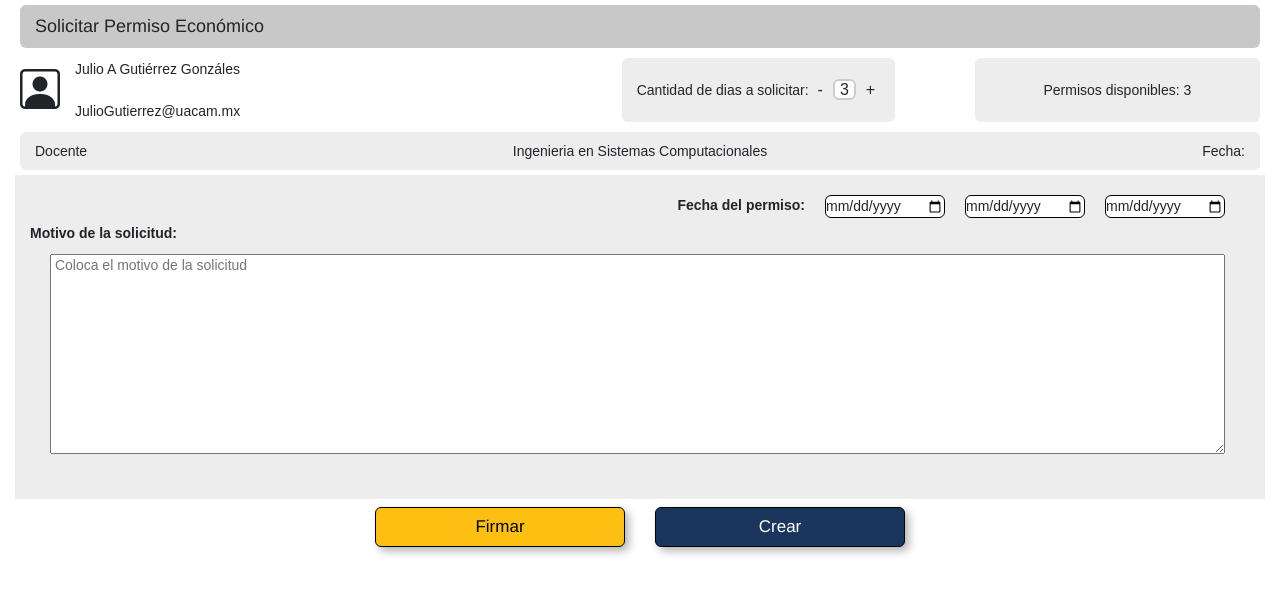
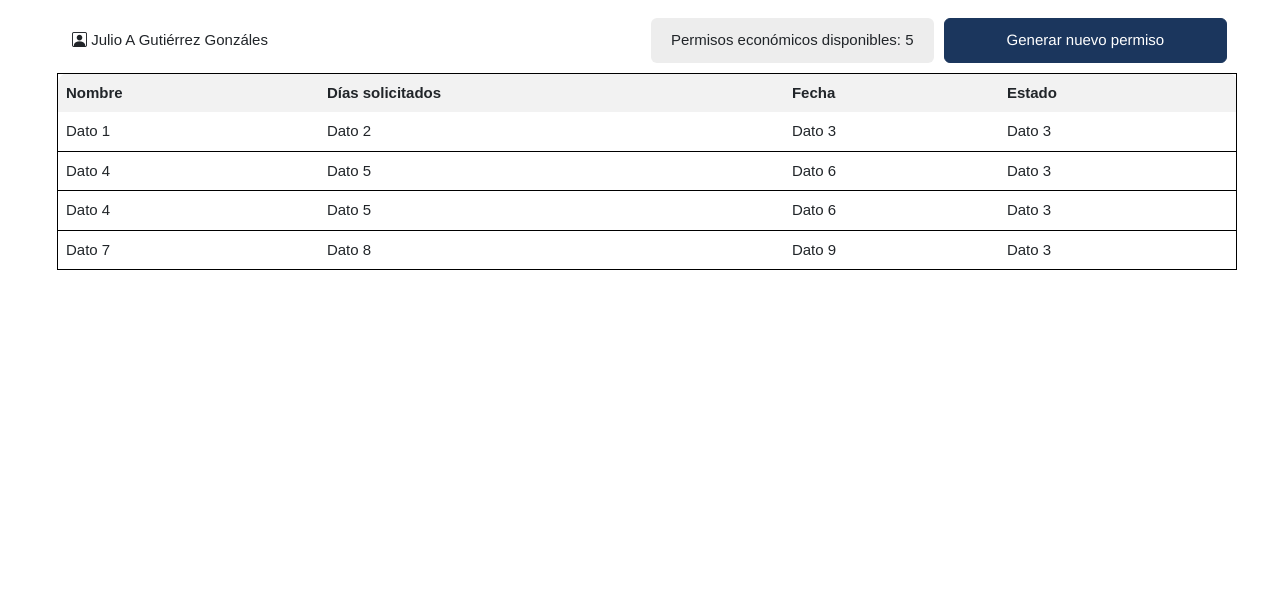
Before and after one commit to MiguelHern/front-zeleris, a Vue app: page / in a window 1280 px wide. Shown: the top 594 px of the page. Built offline with nearby package versions, Linux system fonts and the light colour scheme.

Commit message:
He agregadp la pagina de inicio del docente

```diff
--- a/src/App.vue
+++ b/src/App.vue
@@ -2,10 +2,13 @@
 
 import Header__docente from "@/components/header__docente.vue";
 import GeneEcoPer_docente from "@/components/geneEcoPer_docente.vue";
+import Home_teacher from "@/components/home_teacher.vue";
 </script>
 
 <template>
-  <gene-eco-per_docente></gene-eco-per_docente>
+
+  <Home_teacher></Home_teacher>
+
 </template>
 
 <style scoped>
--- /dev/null
+++ b/src/components/home_teacher.vue
@@ -0,0 +1,237 @@
+<template>
+    <section>
+        <div id="cuerpo">
+            <div class="fillingArea">
+
+                <div class="applicantDetails">
+                    <div id="nameMail">
+                        <label> <i class="bi bi-person-square"></i> Julio A Gutiérrez Gonzáles</label>
+                    </div>
+                    <div id="permitDate"> Permisos económicos disponibles: 5</div>
+                    <button class="button_generate"> Generar nuevo permiso </button>
+                </div>
+
+                <table>
+                    <thead>
+                        <tr>
+                            <th>Nombre</th>
+                            <th>Días solicitados</th>
+                            <th>Fecha</th>
+                            <th>Estado</th>
+                        </tr>
+                    </thead>
+                    <tbody>
+                        <tr>
+                            <td>Dato 1</td>
+                            <td>Dato 2</td>
+                            <td>Dato 3</td>
+                            <td>Dato 3</td>
+                        </tr>
+                        <tr>
+                            <td>Dato 4</td>
+                            <td>Dato 5</td>
+                            <td>Dato 6</td>
+                            <td>Dato 3</td>
+                        </tr>
+                        <tr>
+                            <td>Dato 4</td>
+                            <td>Dato 5</td>
+                            <td>Dato 6</td>
+                            <td>Dato 3</td>
+                        </tr>
+                        <tr>
+                            <td>Dato 7</td>
+                            <td>Dato 8</td>
+                            <td>Dato 9</td>
+                            <td>Dato 3</td>
+                        </tr>
+                    </tbody>
+                </table>
+            </div>
+        </div>
+    </section>
+</template>
+
+<script>
+export default {
+  name: 'home_teacher',
+  props: {
+    msg: String
+  }
+}
+</script>
+
+<style>
+#cuerpo{
+  display: flex;
+  flex-direction:column;
+  width: 100%;
+  min-height: 100vh;
+  /*border: 3px solid red;*/
+}
+
+.details{
+  flex-direction:column;
+  min-height: 140px;
+  /*background-color: lightgreen;*/
+  background-color:white;
+  display: flex;
+  width: calc(100%-30px);
+  margin-left: 15px;
+  margin-right: 15px;
+  padding-top: 10px;
+  padding-bottom: 5px;
+  padding-left: 5px;
+  padding-right: 5px;
+}
+
+.applicantDetails{
+  max-height: 50px;
+  /*border: 2px solid green;*/
+  display: flex;
+  width: 100%;
+  font-family:'Franklin Gothic Medium', 'Arial Narrow', Arial, sans-serif;
+  font-size: 15px;
+  /*margin-top: 0px;*/
+}
+
+table {
+    width: 100%;
+    border-collapse: separate;
+    border-spacing: 0;
+    border: 1px solid #000;
+    margin-top: 10px;
+}
+
+th, td {
+    border-color: 1px solid black;
+    padding: 8px;
+    text-align: left;
+}
+
+th, tbody tr {
+   border-bottom: 1px solid black;
+}
+
+th {
+    background-color: #f2f2f2;
+}
+td:first-child, th:first-child {
+    border-left: none;
+}
+td:last-child, th:last-child {
+    border-right: none;
+}
+tbody tr:last-child td {
+    border-bottom: none;
+}
+
+/* Redondea las esquinas de la tabla solo en la parte superior izquierda y superior derecha */
+table thead tr:first-child th:first-child {
+  border-top-left-radius: 10px;
+}
+
+table thead tr:first-child th:last-child {
+  border-top-right-radius: 10px;
+}
+
+/* Redondea las esquinas de la tabla solo en la parte inferior izquierda y inferior derecha */
+table tbody tr:last-child td:first-child {
+  border-bottom-left-radius: 10px;
+}
+
+table tbody tr:last-child td:last-child {
+  border-bottom-right-radius: 10px;
+}
+
+#nameMail{
+  /*border: 3px solid yellow;*/
+  padding-left: 15px;
+  padding-right: 10px;
+  width: 72%;
+  align-content: center;
+  margin-bottom: 0px;
+}
+
+#permitDate{
+  background-color: #EDEDED;
+  border-radius: 6px;
+  min-width: 24%;
+  margin-right: 10px;
+  text-align: center;
+  align-content: center;
+}
+
+.button_generate{
+    background-color: #1B365D;
+    border-radius: 6px;
+    min-width: 24%;
+    margin-right: 10px;
+    text-align: center;
+    align-content: center;
+    padding: 10px 15px;
+    border: 1px solid #1B365D;
+    color: #fff;
+  }
+
+.button_generate:hover{
+    background-color: #223857;
+    transition: 0.5s;
+  }
+
+.fillingArea{
+  display: flex;
+  flex-direction:column;
+  font-family:'Segoe UI', Tahoma, Geneva, Verdana, sans-serif;
+  font-weight: 500;
+  font-size: 15px;
+  height: 250px;
+  border-top-left-radius: 5px;
+  border-top-right-radius: 5px;
+  width: calc(100%-30px);
+  margin-left: 30px;
+  margin-right: 30px;
+  padding-top: 18px;
+  padding-bottom: 18px;
+  padding-right: 13px;
+  padding-left: 27px;
+}
+
+#textBox{
+  display: flex;
+  flex-direction: column;
+  padding-left: 20px;
+  padding-right: 35px;
+  margin-bottom: 25px;
+  /*background-color: green;*/
+  background-color: #EDEDED;
+  max-height: 150px;
+}
+
+.submissionArea{
+  display: flex;
+  align-items: center;
+  justify-content: center;
+  padding-top: 15px;
+  padding-bottom: 15px;
+  height: 10%;
+  /*background-color: blue;*/
+  background-color: #EDEDED;
+  margin-left: 30px;
+  margin-right: 30px;
+}
+
+.remainingDays{
+  text-align: center;
+  align-content: center;
+  background-color: #EDEDED;
+  margin-left: 30px;
+  margin-right: 30px;
+  padding-top: 10px;
+  padding-left: 80px;
+  padding-right: 80px;
+  padding-bottom: 20px;
+  border-bottom-left-radius: 5px;
+  border-bottom-right-radius: 5px;
+}
+</style>
```
